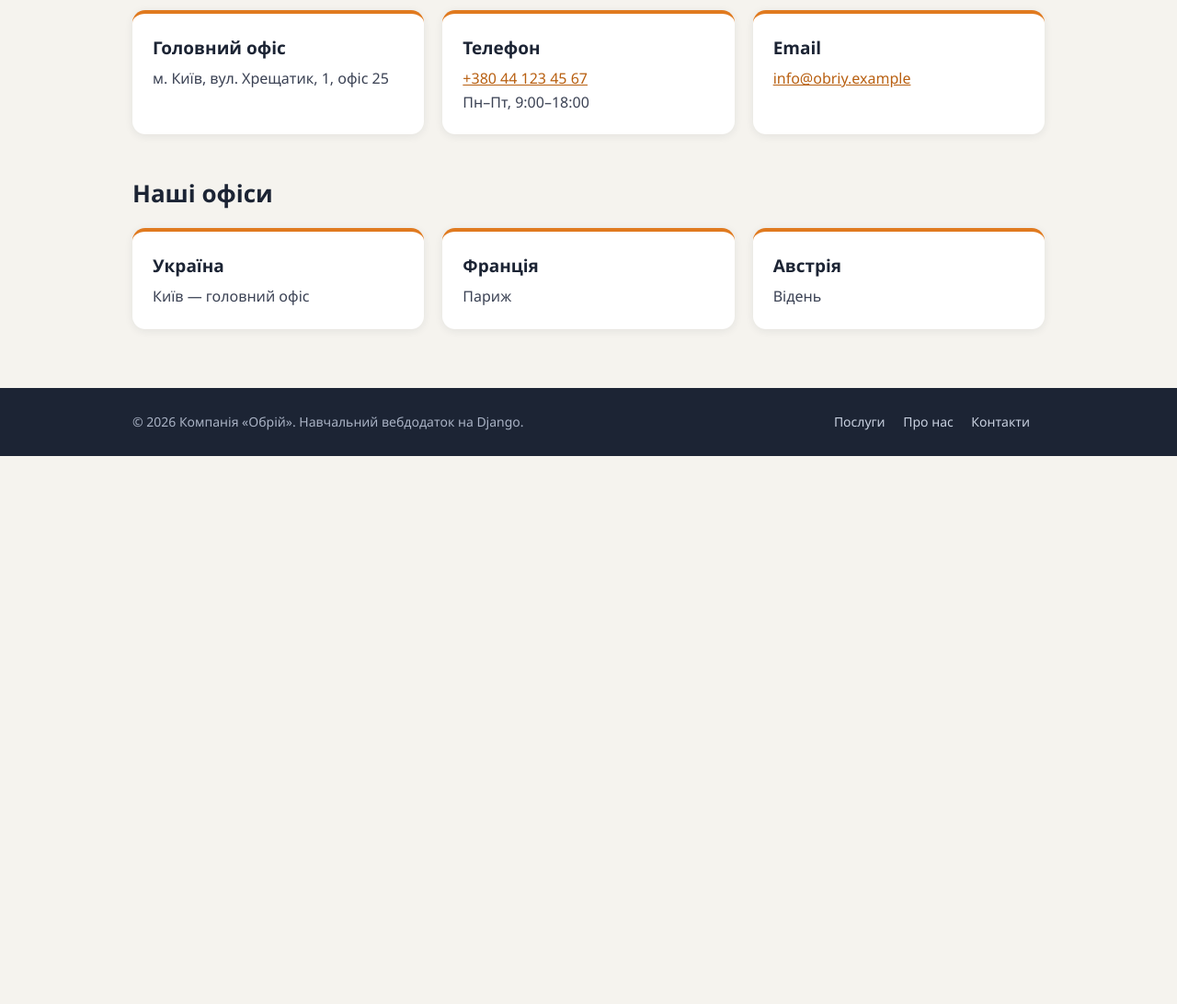
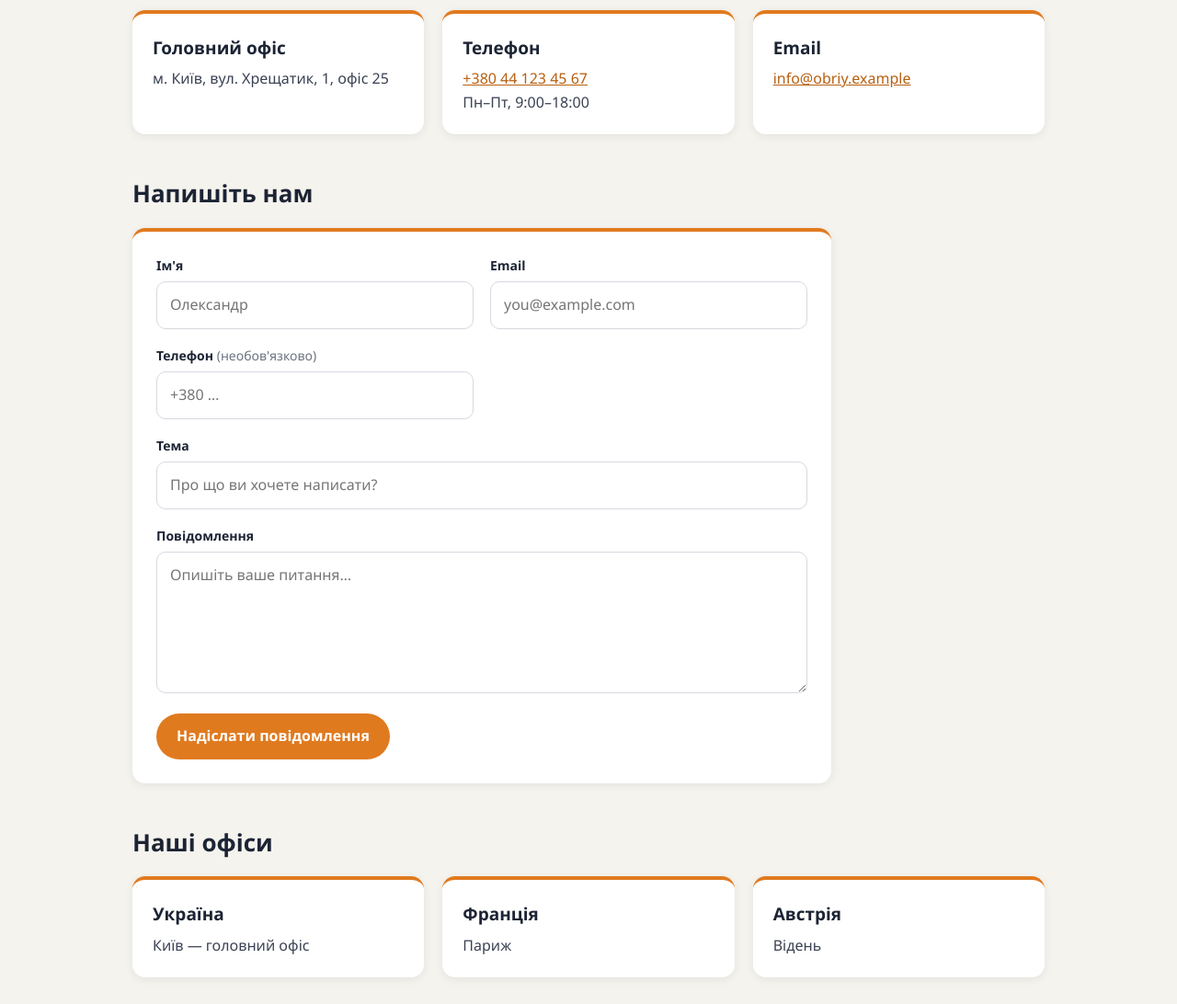
Before and after one commit to vicitmceo/django-company-site, a Django app: page /contact/ in a window 1280 px wide. Shown: the part 279-1371 px from the top of the page at 92% size. Before the commit the page ends 775 px from the top, so only its background shows below. Run offline with Django 5.2, Linux system fonts and the light colour scheme.

Commit message:
feat: add contact form with validation and DB storage
New feedback app: ContactMessage model, ModelForm (message min 20 chars),
admin registration and tests. Form is shown on /contacts/ and /contact/,
saves via Post/Redirect/Get with a success message. README updated.

```diff
--- a/company_site/settings.py
+++ b/company_site/settings.py
@@ -38,6 +38,7 @@ INSTALLED_APPS = [
     'django.contrib.messages',
     'django.contrib.staticfiles',
     'services',
+    'feedback',
 ]
 
 MIDDLEWARE = [
--- a/company_site/views.py
+++ b/company_site/views.py
@@ -1,5 +1,8 @@
+from django.contrib import messages
 from django.http import Http404
-from django.shortcuts import render
+from django.shortcuts import redirect, render
+
+from feedback.forms import ContactForm
 
 # Параметр rest потрібен лише для catch-all маршрутів: усе, що йде після
 # базової адреси розділу (наприклад /news/2026), ігнорується, і показується
@@ -31,7 +34,16 @@ def about(request, rest=None):
 
 
 def contacts(request, rest=None):
-    return render(request, "contacts.html", {"active": "contacts"})
+    if request.method == "POST":
+        form = ContactForm(request.POST)
+        if form.is_valid():
+            form.save()
+            messages.success(request, "Дякуємо! Ваше повідомлення надіслано, ми відповімо найближчим часом.")
+            # Post/Redirect/Get: оновлення сторінки не відправить форму вдруге
+            return redirect(f"{request.path}#contact-form")
+    else:
+        form = ContactForm()
+    return render(request, "contacts.html", {"active": "contacts", "form": form})
 
 
 # Підрозділи існуючих розділів: розділ -> {slug: дані сторінки}
--- /dev/null
+++ b/feedback/apps.py
@@ -0,0 +1,5 @@
+from django.apps import AppConfig
+
+
+class FeedbackConfig(AppConfig):
+    name = 'feedback'
--- /dev/null
+++ b/feedback/forms.py
@@ -0,0 +1,29 @@
+from django import forms
+
+from .models import ContactMessage
+
+MIN_MESSAGE_LENGTH = 20
+
+
+class ContactForm(forms.ModelForm):
+    class Meta:
+        model = ContactMessage
+        fields = ["name", "email", "phone", "subject", "message"]
+        widgets = {
+            "name": forms.TextInput(attrs={"placeholder": "Олександр", "autocomplete": "name"}),
+            "email": forms.EmailInput(attrs={"placeholder": "you@example.com", "autocomplete": "email"}),
+            "phone": forms.TextInput(attrs={"placeholder": "+380 …", "autocomplete": "tel"}),
+            "subject": forms.TextInput(attrs={"placeholder": "Про що ви хочете написати?"}),
+            "message": forms.Textarea(attrs={"rows": 5, "placeholder": "Опишіть ваше питання…"}),
+        }
+
+    def clean_name(self) -> str:
+        return self.cleaned_data["name"].strip()
+
+    def clean_message(self) -> str:
+        message = self.cleaned_data["message"].strip()
+        if len(message) < MIN_MESSAGE_LENGTH:
+            raise forms.ValidationError(
+                f"Повідомлення має містити щонайменше {MIN_MESSAGE_LENGTH} символів."
+            )
+        return message
--- /dev/null
+++ b/feedback/models.py
@@ -0,0 +1,18 @@
+from django.db import models
+
+
+class ContactMessage(models.Model):
+    name = models.CharField("Ім'я", max_length=100)
+    email = models.EmailField("Email")
+    phone = models.CharField("Телефон", max_length=30, blank=True)
+    subject = models.CharField("Тема", max_length=150)
+    message = models.TextField("Повідомлення")
+    created_at = models.DateTimeField("Надіслано", auto_now_add=True)
+
+    class Meta:
+        ordering = ["-created_at"]
+        verbose_name = "повідомлення з форми контактів"
+        verbose_name_plural = "повідомлення з форми контактів"
+
+    def __str__(self) -> str:
+        return f"{self.name}: {self.subject}"
--- /dev/null
+++ b/feedback/views.py
@@ -0,0 +1,3 @@
+from django.shortcuts import render
+
+# Create your views here.
--- a/static/css/style.css
+++ b/static/css/style.css
@@ -95,3 +95,20 @@ ul.checks li::before { content: "✓"; position: absolute; left: 0; color: var(-
 @media (prefers-reduced-motion: reduce) {
   * { transition: none !important; scroll-behavior: auto !important; }
 }
+
+/* ---- Форма контактів ---- */
+.contact-form { background: var(--card); border-radius: var(--radius); padding: 26px; box-shadow: var(--shadow); border-top: 4px solid var(--accent); max-width: 760px; }
+.form-grid { display: grid; grid-template-columns: repeat(2, 1fr); gap: 18px; margin-bottom: 22px; }
+.field { display: flex; flex-direction: column; gap: 6px; }
+.field.wide { grid-column: 1 / -1; }
+.field label { font-weight: 600; font-size: 14px; }
+.field .opt { font-weight: 400; color: var(--muted); }
+.field input, .field textarea { font: inherit; padding: 12px 14px; border: 1.5px solid #d6d9e0; border-radius: 10px; background: #fff; color: var(--ink); transition: border-color .2s, box-shadow .2s; }
+.field input:focus, .field textarea:focus { outline: none; border-color: var(--accent); box-shadow: 0 0 0 3px rgba(224, 122, 31, .2); }
+.field.has-error input, .field.has-error textarea { border-color: #c0392b; }
+.field-error { margin: 0; color: #c0392b; font-size: 13px; }
+.notice { padding: 12px 16px; border-radius: 10px; margin-bottom: 16px; max-width: 760px; font-weight: 600; }
+.notice.success { background: #e6f4ea; color: #1e6b34; border: 1px solid #b7dfc2; }
+.notice.error { background: #fdecea; color: #a12a1f; border: 1px solid #f3c2bd; grid-column: 1 / -1; margin-bottom: 18px; }
+button.btn { border: 0; font: inherit; font-weight: 600; cursor: pointer; }
+@media (max-width: 600px) { .form-grid { grid-template-columns: 1fr; } }
--- a/templates/contacts.html
+++ b/templates/contacts.html
@@ -9,6 +9,27 @@
     <div class="card"><h3>Телефон</h3><p><a href="tel:+380441234567">+380 44 123 45 67</a><br>Пн–Пт, 9:00–18:00</p></div>
     <div class="card"><h3>Email</h3><p><a href="mailto:info@obriy.example">info@obriy.example</a></p></div>
   </div>
+  <h2 id="contact-form">Напишіть нам</h2>
+  {% for message in messages %}
+    <div class="notice success" role="status">{{ message }}</div>
+  {% endfor %}
+  <form method="post" class="contact-form" novalidate>
+    {% csrf_token %}
+    {% if form.errors %}
+      <div class="notice error" role="alert">Перевірте, будь ласка, виділені поля.</div>
+    {% endif %}
+    <div class="form-grid">
+      {% for field in form %}
+        <div class="field{% if field.name == 'message' or field.name == 'subject' %} wide{% endif %}{% if field.errors %} has-error{% endif %}">
+          <label for="{{ field.id_for_label }}">{{ field.label }}{% if not field.field.required %} <span class="opt">(необов'язково)</span>{% endif %}</label>
+          {{ field }}
+          {% for error in field.errors %}<p class="field-error">{{ error }}</p>{% endfor %}
+        </div>
+      {% endfor %}
+    </div>
+    <button type="submit" class="btn">Надіслати повідомлення</button>
+  </form>
+
   <h2>Наші офіси</h2>
   <div class="grid">
     <a class="card" href="{% url 'contacts-ukraine' %}"><h3>Україна</h3><p>Київ — головний офіс</p></a>
```
Also changed, not shown: feedback/admin.py (added, +10 -0 lines), feedback/tests.py (added, +49 -0 lines), README.md, feedback/__init__.py (added), feedback/migrations/0001_initial.py (added), feedback/migrations/__init__.py (added).
